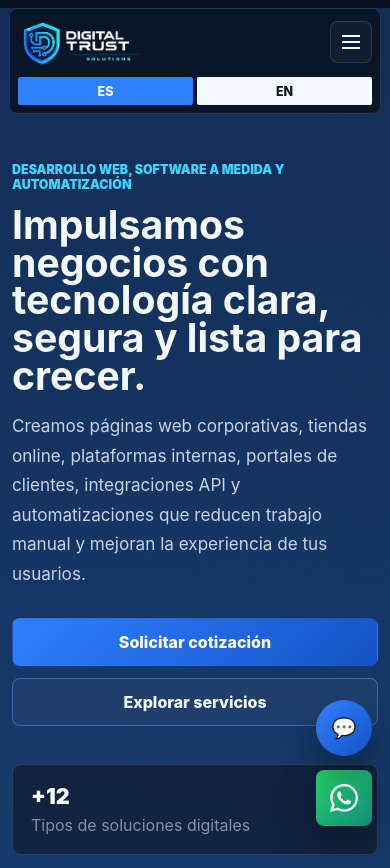
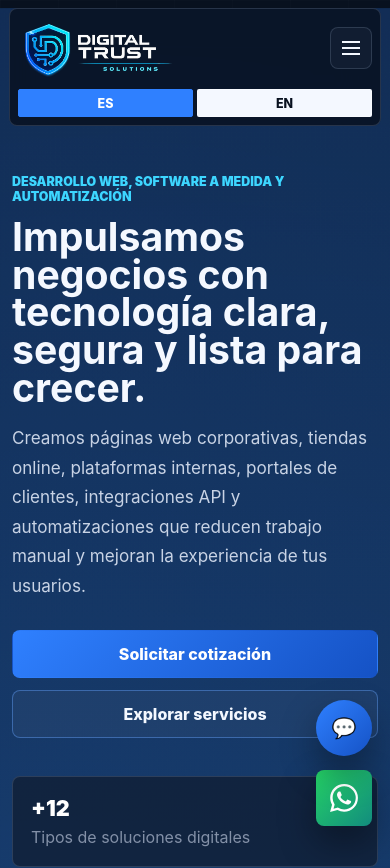
Before and after one commit to digitaltrust3-wq/D-trust-web-site, a plain HTML site: page index.html in a window 390 px wide. Shown: the top 868 px of the page. Drawn offline with nearby package versions, Linux system fonts and the light colour scheme; no server answers.

Commit message:
logo size

```diff
--- a/styles.css
+++ b/styles.css
@@ -63,7 +63,7 @@ a {
   justify-content: space-between;
   gap: 18px;
   width: min(1520px, calc(100% - 12px));
-  min-height: 98px;
+  min-height: 132px;
   margin: 0 auto;
   padding: 10px 10px 10px 18px;
   border: 1px solid var(--line);
@@ -79,7 +79,7 @@ a {
 }
 
 .site-header.is-scrolled {
-  min-height: 68px;
+  min-height: 86px;
   padding: 5px 10px 5px 14px;
   border-color: rgba(101, 163, 255, 0.36);
   background: rgba(5, 11, 20, 0.96);
@@ -91,14 +91,14 @@ a {
 }
 
 .site-header.is-scrolled .brand-logo {
-  height: clamp(52px, 5.2vw, 64px);
+  height: clamp(68px, 6vw, 82px);
 }
 
 .brand {
   display: inline-flex;
   align-items: center;
-  flex: 0 1 460px;
-  min-width: 380px;
+  flex: 0 1 600px;
+  min-width: 480px;
   color: var(--ink);
   font-weight: 850;
 }
@@ -106,8 +106,8 @@ a {
 .brand-logo {
   display: block;
   width: auto;
-  height: clamp(72px, 7.2vw, 92px);
-  max-width: min(42vw, 460px);
+  height: clamp(96px, 9vw, 126px);
+  max-width: min(50vw, 600px);
   object-fit: contain;
   transition: all 0.4s ease;
 }
@@ -194,7 +194,7 @@ a {
   align-items: center;
   gap: 52px;
   width: min(1200px, calc(100% - 32px));
-  min-height: calc(100vh - 98px);
+  min-height: calc(100vh - 132px);
   margin: 0 auto;
   padding: 64px 0 52px;
 }
@@ -920,18 +920,18 @@ textarea:focus {
 @media (max-width: 1180px) {
   .site-header {
     gap: 10px;
-    min-height: 84px;
+    min-height: 112px;
     padding: 8px 10px 8px 14px;
   }
 
   .brand {
-    flex-basis: 360px;
-    min-width: 310px;
+    flex-basis: 470px;
+    min-width: 390px;
   }
 
   .brand-logo {
-    height: clamp(62px, 6.2vw, 78px);
-    max-width: min(38vw, 360px);
+    height: clamp(82px, 7.8vw, 104px);
+    max-width: min(46vw, 470px);
     transition: all 0.4s ease;
   }
 
@@ -956,13 +956,13 @@ textarea:focus {
   }
 
   .brand {
-    flex-basis: 285px;
-    min-width: 255px;
+    flex-basis: 360px;
+    min-width: 310px;
   }
 
   .brand-logo {
-    height: clamp(54px, 6vw, 66px);
-    max-width: min(34vw, 300px);
+    height: clamp(68px, 7vw, 84px);
+    max-width: min(42vw, 380px);
   }
 
   .main-nav {
@@ -1015,8 +1015,8 @@ textarea:focus {
   }
 
   .brand-logo {
-    height: clamp(50px, 11vw, 68px);
-    max-width: min(66vw, 300px);
+    height: clamp(62px, 14vw, 88px);
+    max-width: min(72vw, 380px);
   }
 
   .nav-toggle {
```
